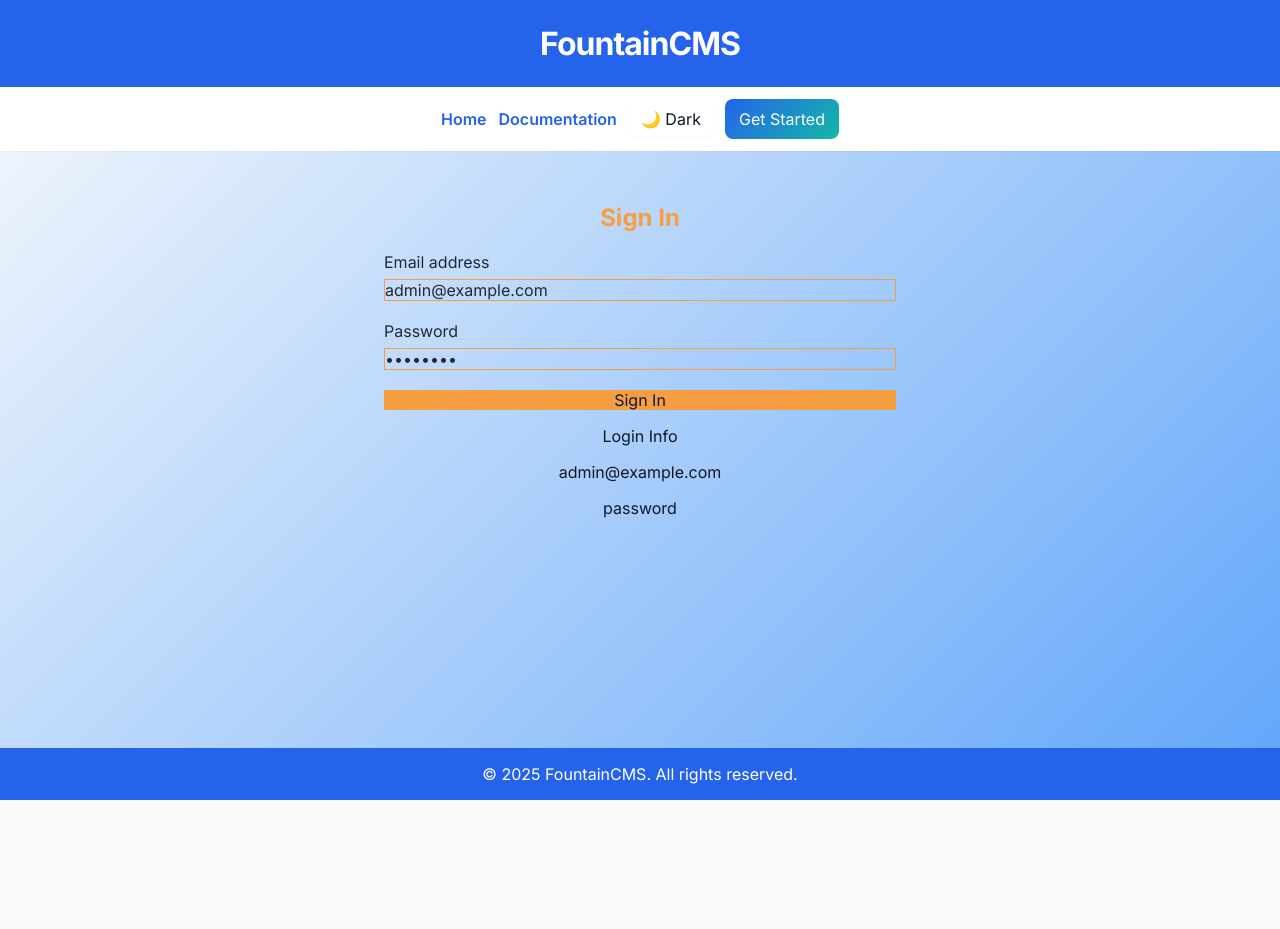
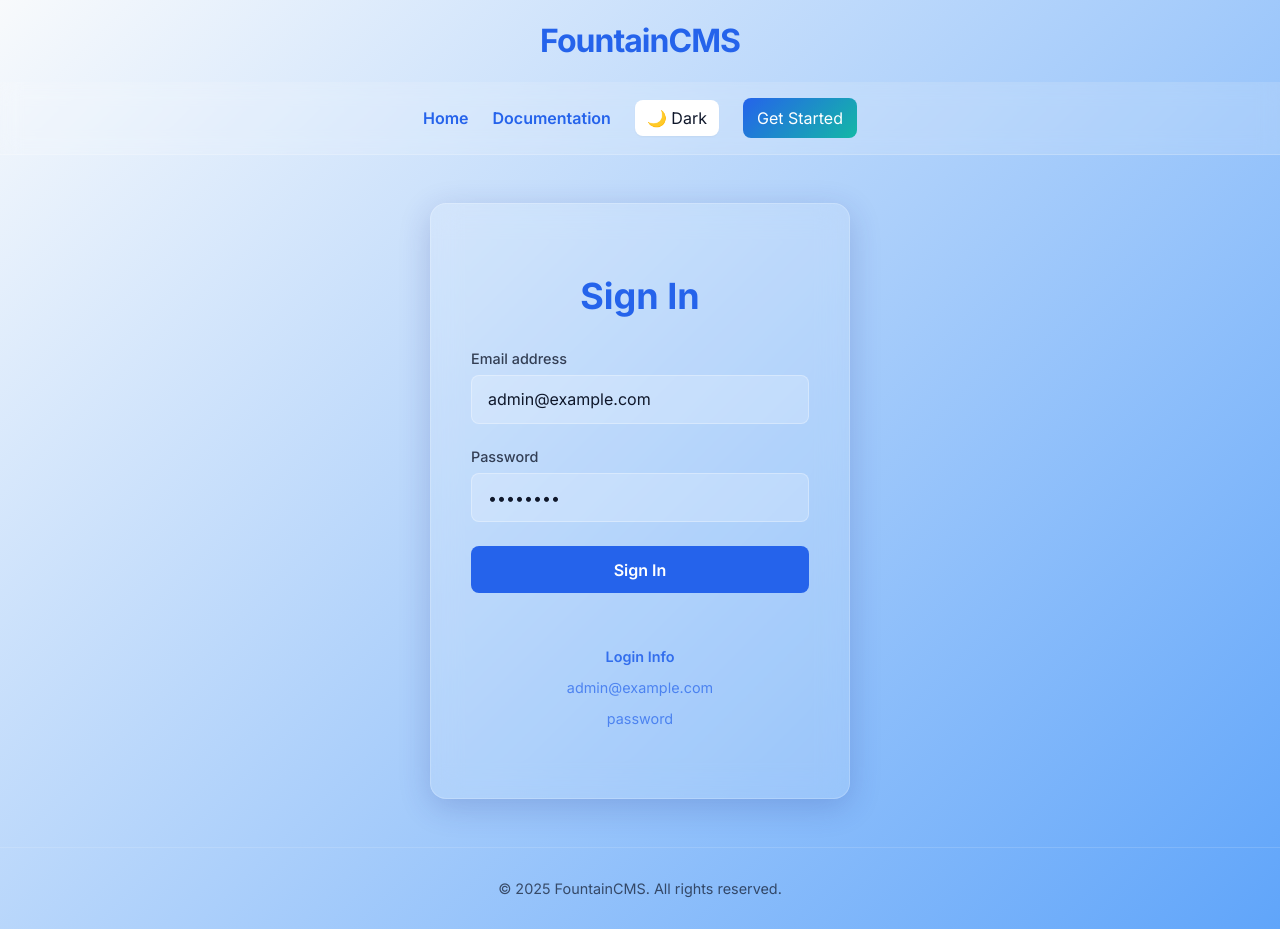
Before and after one commit to building-for-fun/fountainCms, a React (Vite) app in the folder frontend/: page /login in a window 1280 px wide. Before the commit the page ends 800 px from the top, so only its background shows below. Built offline with nearby package versions, Linux system fonts and the light colour scheme; no server answers.

Commit message:
style(login): redesign login page with modern UI

```diff
--- a/frontend/src/components/Layouts/HomeLayout/Footer.tsx
+++ b/frontend/src/components/Layouts/HomeLayout/Footer.tsx
@@ -4,11 +4,13 @@ export const Footer = () => {
   return (
     <footer
       style={{
-        background: 'var(--color-primary)',
-        color: 'var(--color-surface)',
+        background: 'none',
+        borderTop: '1px solid rgba(255, 255, 255, 0.2)',
+        color: 'var(--color-text)',
+        opacity: 0.7,
         textAlign: 'center',
-        padding: '1rem 0',
-        fontSize: '1rem',
+        padding: '2rem 0',
+        fontSize: '0.9rem',
         marginTop: 'auto',
       }}
     >
--- a/frontend/src/components/Layouts/HomeLayout/Header.tsx
+++ b/frontend/src/components/Layouts/HomeLayout/Header.tsx
@@ -1,7 +1,4 @@
 import React from 'react';
-import { Link } from 'react-router-dom';
-import ThemeToggle from '../../ThemeToggle';
-import { PrimaryButton } from '../../PrimaryButton';
 import { Navbar } from './Navbar';
 
 export const Header = () => {
@@ -9,16 +6,21 @@ export const Header = () => {
     <>
       <header
         style={{
-          background: 'var(--color-primary)',
-          color: 'var(--color-surface)',
-          padding: '1.5rem 0',
+          background: 'none',
+          padding: '0rem 0',
           textAlign: 'center',
-          fontWeight: 700,
-          fontSize: '2rem',
-          letterSpacing: '-1px',
         }}
       >
-        FountainCMS
+        <h1
+          style={{
+            color: 'var(--color-primary)',
+            fontWeight: 700,
+            fontSize: '2rem',
+            letterSpacing: '-1px',
+          }}
+        >
+          FountainCMS
+        </h1>
       </header>
       <Navbar />
     </>
--- a/frontend/src/components/Layouts/HomeLayout/Navbar.tsx
+++ b/frontend/src/components/Layouts/HomeLayout/Navbar.tsx
@@ -7,24 +7,47 @@ export const Navbar = () => {
   return (
     <nav
       style={{
-        background: 'var(--color-surface)',
-        boxShadow: 'var(--shadow-sm)',
-        padding: '0.75rem 0',
+        background: 'rgba(255, 255, 255, 0.15)',
+        backdropFilter: 'blur(10px)',
+        borderBottom: '1px solid rgba(255, 255, 255, 0.2)',
+        position: 'sticky',
+        top: 0,
+        zIndex: 50,
+        width: '100%',
         display: 'flex',
         justifyContent: 'center',
-        gap: '2rem',
       }}
     >
-      <div style={{ display: 'flex', gap: 12, alignItems: 'center' }}>
+      <div
+        style={{
+          display: 'flex',
+          flexWrap: 'wrap',
+          gap: '1.5rem',
+          alignItems: 'center',
+          justifyContent: 'center',
+
+          width: '100%',
+          padding: '1rem 1.5rem',
+          boxSizing: 'border-box',
+        }}
+      >
         <Link
           to="/"
-          style={{ color: 'var(--color-primary)', textDecoration: 'none', fontWeight: 600 }}
+          style={{
+            color: 'var(--color-primary)',
+            textDecoration: 'none',
+            fontWeight: 600,
+          }}
         >
           Home
         </Link>
         <Link
           to="/docs"
-          style={{ color: 'var(--color-primary)', textDecoration: 'none', fontWeight: 600 }}
+          style={{
+            color: 'var(--color-primary)',
+            textDecoration: 'none',
+            fontWeight: 600,
+          }}
         >
           Documentation
         </Link>
--- a/frontend/src/pages/LoginPage.tsx
+++ b/frontend/src/pages/LoginPage.tsx
@@ -16,21 +16,75 @@ export default function LoginPage() {
     }
   };
 
+  const formInputLabelStyle: React.CSSProperties = {
+    display: 'block',
+    marginBottom: '0.5rem',
+    fontSize: '0.9rem',
+    fontWeight: 500,
+    color: 'var(--color-text)',
+    opacity: 0.8,
+  };
+
+  const formInputStyle: React.CSSProperties = {
+    background: 'rgba(255, 255, 255, 0.2)',
+    border: '1px solid rgba(255, 255, 255, 0.3)',
+    borderRadius: '8px',
+    width: '100%',
+    padding: '0.85rem 1rem',
+    fontSize: '1rem',
+    color: 'var(--color-text)',
+    outline: 'none',
+    boxSizing: 'border-box',
+    transition: 'all 0.3s ease',
+  };
+
   return (
     <HomeLayout>
-      <div className="flex items-center justify-center">
+      <div
+        style={{
+          display: 'flex',
+          alignItems: 'center',
+          justifyContent: 'center',
+          padding: '1rem 1rem',
+        }}
+      >
         <div
-          className="bg-white rounded-lg shadow-lg p-10 flex flex-col items-center w-full max-w-md"
-          style={{ width: '40%', minWidth: '350px' }}
+          style={{
+            background: 'rgba(255, 255, 255, 0.15)',
+            backdropFilter: 'blur(15px)',
+            borderRadius: '16px',
+            border: '1px solid rgba(255, 255, 255, 0.2)',
+            boxShadow: '0 8px 32px 0 rgba(31, 38, 135, 0.2)',
+            padding: '2.5rem',
+            display: 'flex',
+            flexDirection: 'column',
+            alignItems: 'center',
+            width: '100%',
+            maxWidth: '420px',
+            minWidth: '320px',
+          }}
         >
-          <h2 className="text-3xl font-bold mb-8 text-[#f59e42]">Sign In</h2>
-          <form onSubmit={handleLogin} className="w-full space-y-8">
-            <div style={{ marginBottom: '20px' }}>
-              <label
-                htmlFor="username"
-                className="block mb-4 text-base font-medium text-[#1e293b]"
-                style={{ marginBottom: '7px' }}
-              >
+          <h2
+            style={{
+              fontSize: '2.25rem',
+              fontWeight: 700,
+              marginBottom: '2rem',
+              color: 'var(--color-primary)',
+            }}
+          >
+            Sign In
+          </h2>
+          <form
+            onSubmit={handleLogin}
+            style={{
+              width: '100%',
+              display: 'flex',
+              flexDirection: 'column',
+              gap: '1.5rem',
+            }}
+          >
+            <div>
+              <label htmlFor="username" style={formInputLabelStyle}>
                 Email address
               </label>
               <input
@@ -40,15 +94,12 @@ export default function LoginPage() {
                 value={username}
                 onChange={(e) => setUsername(e.target.value)}
                 required
-                className="w-full rounded-lg bg-white px-5 py-3 text-base border border-[#f59e42] text-[#1e293b] placeholder-[#f59e42] focus:outline-none focus:ring-2 focus:ring-[#1e293b] focus:ring-offset-2 focus:ring-offset-[#f59e42]"
+                style={formInputStyle}
+                className="glass-input"
               />
             </div>
-            <div style={{ marginBottom: '20px' }}>
-              <label
-                htmlFor="password"
-                className="block mb-2 text-base font-medium text-[#1e293b]"
-                style={{ marginBottom: '7px' }}
-              >
+            <div>
+              <label htmlFor="password" style={formInputLabelStyle}>
                 Password
               </label>
               <input
@@ -58,20 +109,44 @@ export default function LoginPage() {
                 value={password}
                 onChange={(e) => setPassword(e.target.value)}
                 required
-                className="w-full rounded-lg bg-white px-5 py-3 text-base border border-[#f59e42] text-[#1e293b] placeholder-[#f59e42] focus:outline-none focus:ring-2 focus:ring-[#1e293b] focus:ring-offset-2 focus:ring-offset-[#f59e42]"
+                style={formInputStyle}
+                className="glass-input"
               />
             </div>
             <button
               type="submit"
-              className="w-full rounded-lg bg-[#f59e42] py-3 text-lg font-semibold transition-colors duration-200 focus:outline-none focus:ring-2 focus:ring-[#1e293b] focus:ring-offset-2 focus:ring-offset-[#f59e42] text-white"
+              className="primary-button-animated"
+              style={{
+                width: '100%',
+                borderRadius: '8px',
+                background: 'var(--color-primary)',
+                padding: '0.85rem',
+                fontSize: '1rem',
+                fontWeight: 600,
+                color: 'var(--color-surface)',
+                border: 'none',
+                cursor: 'pointer',
+              }}
             >
               Sign In
             </button>
           </form>
-          <div className="mt-6 bg-black/40 px-4 py-2 rounded text-sm text-center space-y-1 select-none w-full">
-            <p className="text-indigo-200">Login Info</p>
-            <p className="text-indigo-100">admin@example.com</p>
-            <p className="text-indigo-100">password</p>
+          <div
+            style={{
+              marginTop: '1.5rem',
+              background: 'rgba(var(--color-primary-rgb), 0.1)',
+              padding: '1rem',
+              borderRadius: '8px',
+              fontSize: '0.9rem',
+              textAlign: 'center',
+              width: '100%',
+              boxSizing: 'border-box',
+              color: 'var(--color-primary)',
+            }}
+          >
+            <p style={{ fontWeight: 600, opacity: 0.9 }}>Login Info</p>
+            <p style={{ opacity: 0.7 }}>admin@example.com</p>
+            <p style={{ opacity: 0.7 }}>password</p>
           </div>
         </div>
       </div>
```
